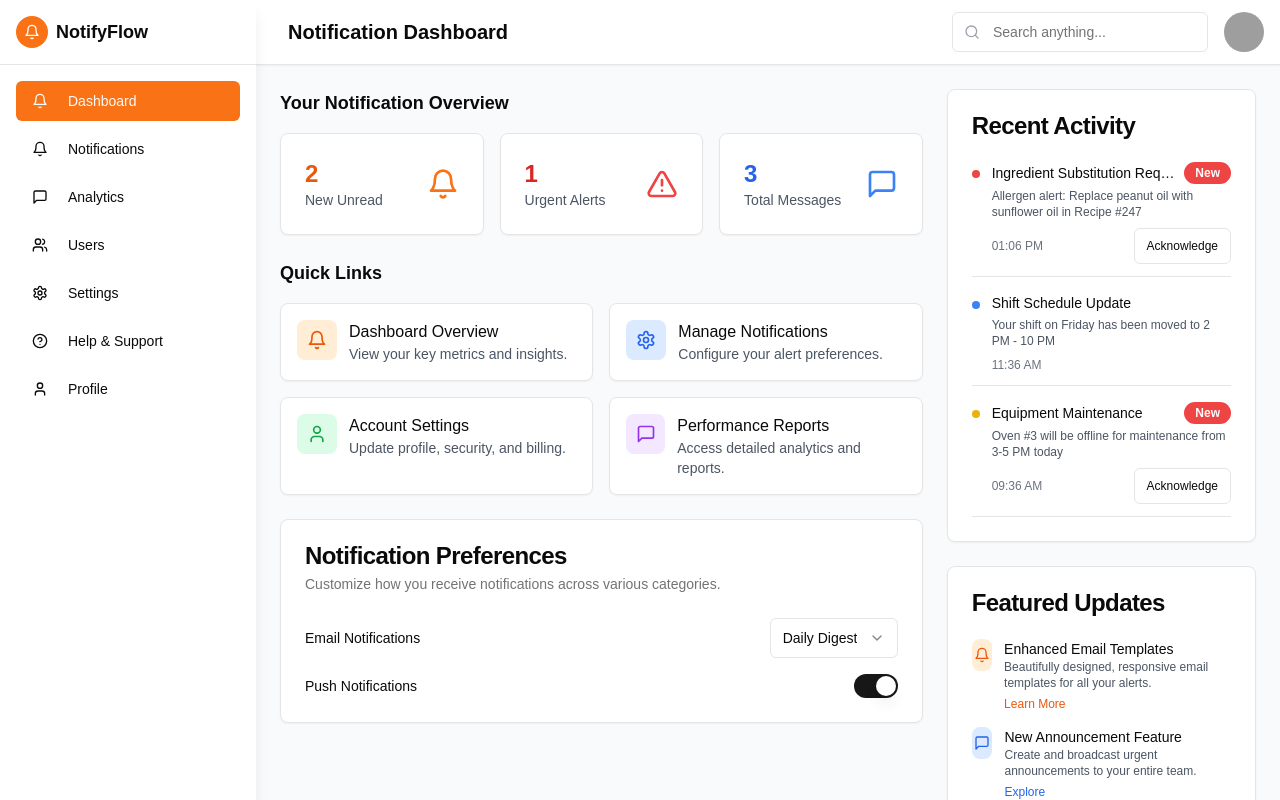
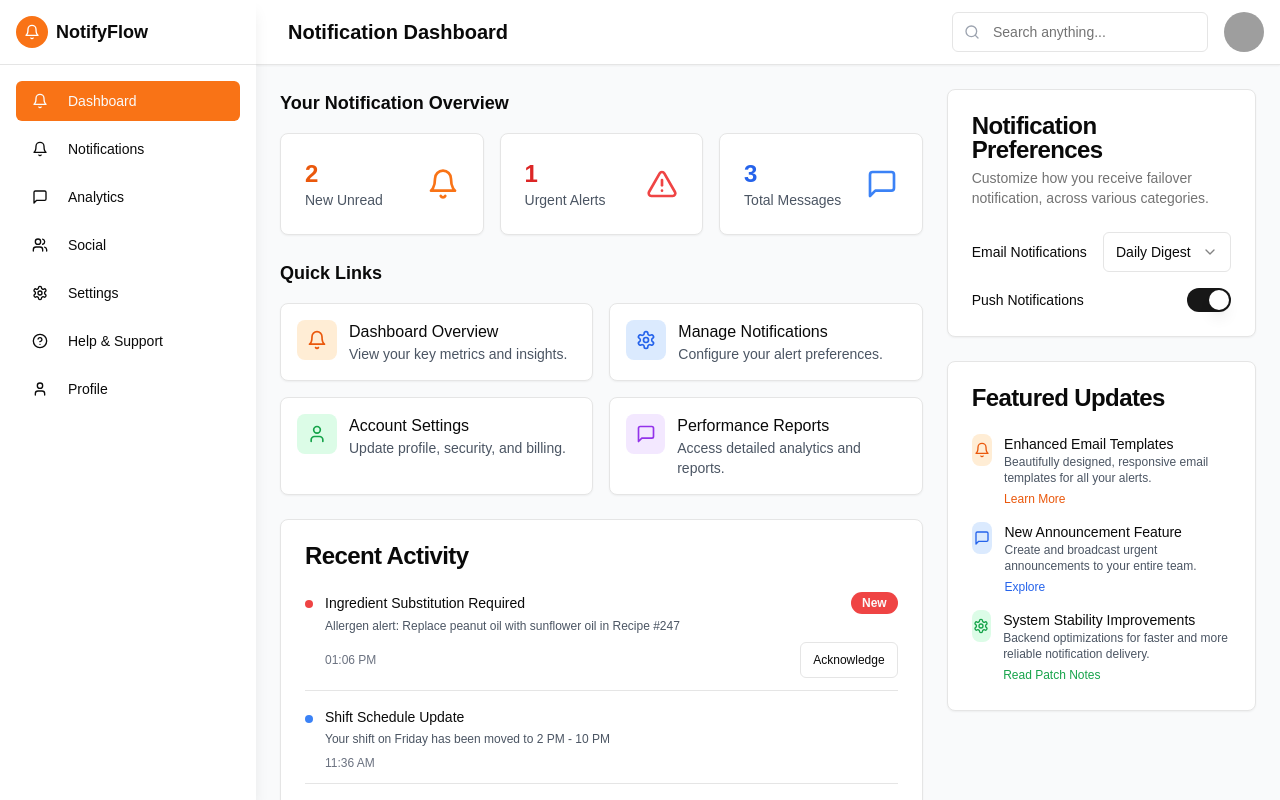
Before and after one commit to bhambers/employee-comms, a Next.js app: page / in a window 1280 px wide. Built offline with nearby package versions, Linux system fonts and the light colour scheme; no server answers; grey boxes are pictures that could not be loaded.

Commit message:
Changed the layout to make this more appealing

```diff
--- a/app/page.tsx
+++ b/app/page.tsx
@@ -102,7 +102,7 @@ export default function EmployeeCommsApp() {
     { icon: Bell, label: "Dashboard", active: true },
     { icon: Bell, label: "Notifications", active: false },
     { icon: MessageSquare, label: "Analytics", active: false },
-    { icon: Users, label: "Users", active: false },
+    { icon: Users, label: "Social", active: false },
     { icon: Settings, label: "Settings", active: false },
     { icon: HelpCircle, label: "Help & Support", active: false },
     { icon: User, label: "Profile", active: false },
@@ -278,42 +278,8 @@ export default function EmployeeCommsApp() {
                 </div>
               </div>
 
-              {/* Notification Preferences */}
-              <Card>
-                <CardHeader>
-                  <CardTitle>Notification Preferences</CardTitle>
-                  <CardDescription>Customize how you receive notifications across various categories.</CardDescription>
-                </CardHeader>
-                <CardContent className="space-y-4">
-                  <div className="flex items-center justify-between">
-                    <Label htmlFor="email-notifications">Email Notifications</Label>
-                    <Select value={emailNotifications} onValueChange={setEmailNotifications}>
-                      <SelectTrigger className="w-32">
-                        <SelectValue />
-                      </SelectTrigger>
-                      <SelectContent>
-                        <SelectItem value="daily">Daily Digest</SelectItem>
-                        <SelectItem value="weekly">Weekly</SelectItem>
-                        <SelectItem value="never">Never</SelectItem>
-                      </SelectContent>
-                    </Select>
-                  </div>
-
-                  <div className="flex items-center justify-between">
-                    <Label htmlFor="push-notifications">Push Notifications</Label>
-                    <Switch
-                      id="push-notifications"
-                      checked={pushNotifications}
-                      onCheckedChange={setPushNotifications}
-                    />
-                  </div>
-                </CardContent>
-              </Card>
-            </div>
-
-            {/* Right Column - Recent Activity */}
-            <div className="space-y-6">
-              <Card>
+              {/* Recent Activity  */}
+<Card>
                 <CardHeader>
                   <CardTitle>Recent Activity</CardTitle>
                 </CardHeader>
@@ -365,6 +331,41 @@ export default function EmployeeCommsApp() {
                   ))}
                 </CardContent>
               </Card>
+            </div>
+
+            {/* Right Column - Notification Preferences */}
+            <div className="space-y-6">
+                <Card>
+                <CardHeader>
+                  <CardTitle>Notification Preferences</CardTitle>
+                  <CardDescription>Customize how you receive failover notification, across various categories.</CardDescription>
+                </CardHeader>
+                <CardContent className="space-y-4">
+                  <div className="flex items-center justify-between">
+                    <Label htmlFor="email-notifications">Email Notifications</Label>
+                    <Select value={emailNotifications} onValueChange={setEmailNotifications}>
+                      <SelectTrigger className="w-32">
+                        <SelectValue />
+                      </SelectTrigger>
+                      <SelectContent>
+                        <SelectItem value="daily">Daily Digest</SelectItem>
+                        <SelectItem value="weekly">Weekly</SelectItem>
+                        <SelectItem value="never">Never</SelectItem>
+                      </SelectContent>
+                    </Select>
+                  </div>
+
+                  <div className="flex items-center justify-between">
+                    <Label htmlFor="push-notifications">Push Notifications</Label>
+                    <Switch
+                      id="push-notifications"
+                      checked={pushNotifications}
+                      onCheckedChange={setPushNotifications}
+                    />
+                  </div>
+                </CardContent>
+              </Card>
+
 
               {/* Featured Updates */}
               <Card>
--- /dev/null
+++ b/pnpm-workspace.yaml
@@ -0,0 +1,4 @@
+onlyBuiltDependencies:
+  - '@firebase/util'
+  - protobufjs
+  - sharp
```
Also changed, not shown: package.json (+16 -16 lines), 1 other file (tests, documents, lock files or other folders).
